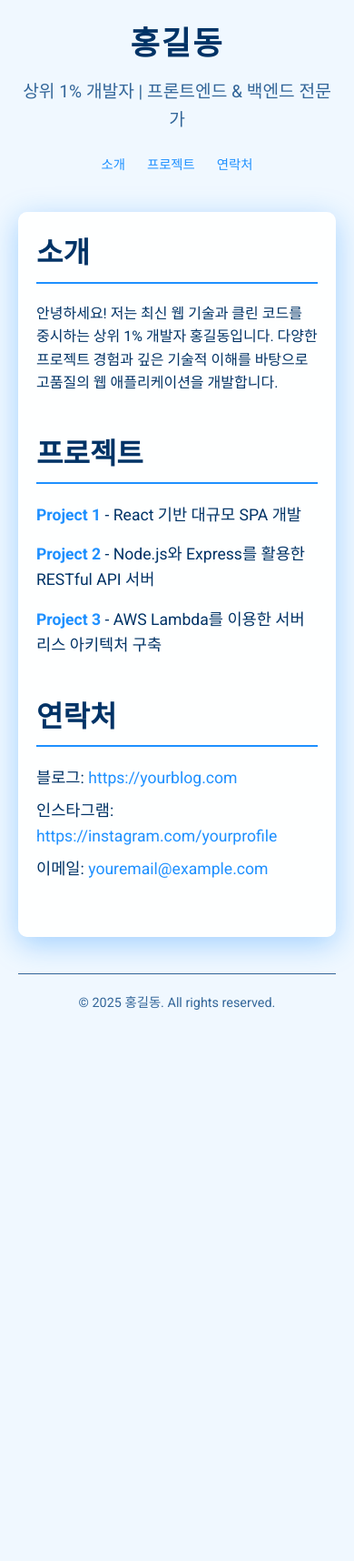
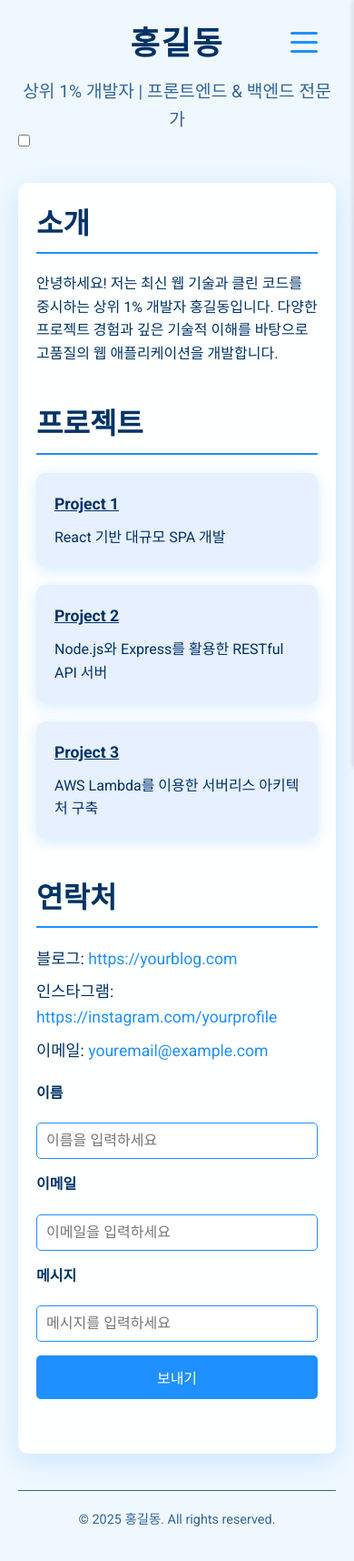
Before and after one commit to sufkdkes/12, a plain HTML site: page index.html in a window 390 px wide. Shown: the whole page at 91% size. Before the commit the page ends 1154 px from the top, so only its background shows below. Drawn offline with Linux system fonts and the light colour scheme.

Commit message:
Update index.html

```diff
--- a/index.html
+++ b/index.html
@@ -3,18 +3,14 @@
 <head>
   <meta charset="UTF-8" />
   <meta name="viewport" content="width=device-width, initial-scale=1.0" />
-  <title>상위 1% 개발자 포트폴리오</title>
+  <title>상위 1% 개발자 포트폴리오 - 반응형 UI 포함</title>
   <link href="https://fonts.googleapis.com/css2?family=Roboto:wght@400;700&display=swap" rel="stylesheet" />
   <style>
-    * {
-      margin: 0;
-      padding: 0;
-      box-sizing: border-box;
-    }
+    * { margin: 0; padding: 0; box-sizing: border-box; }
     body {
       font-family: 'Roboto', sans-serif;
-      background: #f0f8ff; /* AliceBlue 배경 */
-      color: #003366; /* Dark Blue 텍스트 */
+      background: #f0f8ff;
+      color: #003366;
       line-height: 1.6;
       min-height: 100vh;
       display: flex;
@@ -23,18 +19,17 @@
       padding: 20px;
     }
     a {
-      color: #1e90ff; /* DodgerBlue 링크 색상 */
+      color: #1e90ff;
       text-decoration: none;
-      transition: color 0.3s ease;
+      transition: color 0.3s;
     }
-    a:hover {
-      color: #104e8b; /* Darker Blue on hover */
-    }
+    a:hover { color: #104e8b; }
     header {
       width: 100%;
       max-width: 900px;
       text-align: center;
       margin-bottom: 40px;
+      position: relative;
     }
     header h1 {
       font-size: 3rem;
@@ -46,51 +41,165 @@
       font-size: 1.2rem;
       color: #336699;
     }
-    nav {
-      margin-top: 20px;
+    /* 반응형 네비게이션 */
+    .nav-toggle { display: none; }
+    .nav-toggle-label {
+      display: none;
+      position: absolute;
+      top: 25px;
+      right: 20px;
+      height: 30px;
+      width: 30px;
+      cursor: pointer;
+      z-index: 2;
     }
+    .nav-toggle-label span,
+    .nav-toggle-label span::before,
+    .nav-toggle-label span::after {
+      display: block;
+      background: #1e90ff;
+      height: 3px;
+      width: 30px;
+      border-radius: 3px;
+      position: relative;
+      transition: all 0.3s ease;
+    }
+    .nav-toggle-label span::before,
+    .nav-toggle-label span::after {
+      content: '';
+      position: absolute;
+    }
+    .nav-toggle-label span::before { top: -10px; }
+    .nav-toggle-label span::after { top: 10px; }
+    nav { position: relative; }
+    nav ul {
+      display: flex;
+      justify-content: center;
+      list-style: none;
+    }
+    nav li { margin: 0 15px; }
     nav a {
-      margin: 0 15px;
       font-weight: 500;
       font-size: 1rem;
+      padding: 6px 0;
+    }
+    @media (max-width: 768px) {
+      .nav-toggle { display: block; }
+      .nav-toggle-label { display: block; }
+      nav ul {
+        position: fixed;
+        top: 0; right: 0;
+        height: 100vh; width: 200px;
+        background: #f0f8ff;
+        flex-direction: column;
+        align-items: center;
+        justify-content: center;
+        transform: translateX(100%);
+        transition: transform 0.3s;
+        box-shadow: -2px 0 5px rgba(0,0,0,0.1);
+        z-index: 1;
+      }
+      .nav-toggle:checked + .nav-toggle-label span { background: transparent; }
+      .nav-toggle:checked + .nav-toggle-label span::before {
+        transform: rotate(45deg); top: 0;
+      }
+      .nav-toggle:checked + .nav-toggle-label span::after {
+        transform: rotate(-45deg); top: 0;
+      }
+      .nav-toggle:checked ~ nav ul { transform: translateX(0); }
+      nav li { margin: 20px 0; }
+      nav a { font-size: 1.2rem; }
     }
     main {
       width: 100%;
       max-width: 900px;
-      background: rgba(255, 255, 255, 0.9);
+      background: rgba(255,255,255,0.9);
       border-radius: 10px;
       padding: 30px;
-      box-shadow: 0 8px 32px 0 rgba(30, 144, 255, 0.37);
+      box-shadow: 0 8px 32px 0 rgba(30,144,255,0.18);
       backdrop-filter: blur(8px);
-      -webkit-backdrop-filter: blur(8px);
       margin-bottom: 40px;
       color: #003366;
     }
-    section {
-      margin-bottom: 40px;
-    }
+    section { margin-bottom: 40px; }
     section h2 {
       font-size: 2rem;
       margin-bottom: 20px;
       border-bottom: 2px solid #1e90ff;
       padding-bottom: 5px;
     }
+    /* 프로젝트 카드형 그리드 */
     .projects ul {
+      display: grid;
+      grid-template-columns: repeat(auto-fit, minmax(280px, 1fr));
+      gap: 20px;
+      padding: 0;
       list-style: none;
     }
     .projects li {
-      margin-bottom: 15px;
+      background: #e6f0ff;
+      border-radius: 10px;
+      padding: 20px;
+      box-shadow: 0 4px 15px rgba(30,144,255,0.18);
+      transition: transform 0.3s, box-shadow 0.3s;
+      display: flex;
+      flex-direction: column;
+      align-items: flex-start;
+    }
+    .projects li:hover {
+      transform: translateY(-5px) scale(1.03);
+      box-shadow: 0 8px 25px rgba(30,144,255,0.28);
+    }
+    .projects a {
+      color: #003366;
+      font-weight: 700;
+      text-decoration: underline;
+      margin-bottom: 10px;
       font-size: 1.1rem;
     }
-    .projects a {
-      font-weight: 700;
+    /* 연락처 섹션 */
+    .contact p { font-size: 1.1rem; margin: 8px 0; }
+    .contact a { color: #1e90ff; }
+    /* 연락처 폼 */
+    .contact form {
+      display: flex;
+      flex-direction: column;
+      gap: 15px;
+      max-width: 400px;
+      margin-top: 20px;
     }
-    .contact p {
-      font-size: 1.1rem;
-      margin: 8px 0;
+    .contact label {
+      font-weight: 600;
+      margin-bottom: 5px;
     }
-    .contact a {
-      color: #1e90ff;
+    .contact input {
+      padding: 10px;
+      border: 1px solid #1e90ff;
+      border-radius: 5px;
+      font-size: 1rem;
+      transition: border-color 0.3s;
+    }
+    .contact input:focus {
+      border-color: #104e8b;
+      outline: none;
+    }
+    .contact button {
+      background: #1e90ff;
+      color: white;
+      border: none;
+      padding: 12px;
+      border-radius: 5px;
+      font-size: 1rem;
+      cursor: pointer;
+      transition: background 0.3s;
+    }
+    .contact button:hover {
+      background: #104e8b;
+    }
+    @media (max-width: 600px) {
+      header h1 { font-size: 2.2rem; }
+      main { padding: 20px; }
+      .contact form { max-width: 100%; }
     }
     footer {
       width: 100%;
@@ -101,28 +210,22 @@
       color: #336699;
       font-size: 0.9rem;
     }
-    @media (max-width: 600px) {
-      header h1 {
-        font-size: 2.2rem;
-      }
-      main {
-        padding: 20px;
-      }
-      nav a {
-        margin: 0 10px;
-        font-size: 0.9rem;
-      }
-    }
   </style>
 </head>
 <body>
   <header>
     <h1>홍길동</h1>
     <p>상위 1% 개발자 | 프론트엔드 & 백엔드 전문가</p>
+    <input type="checkbox" id="nav-toggle" class="nav-toggle" />
+    <label for="nav-toggle" class="nav-toggle-label">
+      <span></span>
+    </label>
     <nav>
-      <a href="#about">소개</a>
-      <a href="#projects">프로젝트</a>
-      <a href="#contact">연락처</a>
+      <ul>
+        <li><a href="#about">소개</a></li>
+        <li><a href="#projects">프로젝트</a></li>
+        <li><a href="#contact">연락처</a></li>
+      </ul>
     </nav>
   </header>
   <main>
@@ -133,9 +236,18 @@
     <section id="projects" class="projects">
       <h2>프로젝트</h2>
       <ul>
-        <li><a href="https://github.com/username/project1" target="_blank" rel="noopener">Project 1</a> - React 기반 대규모 SPA 개발</li>
-        <li><a href="https://github.com/username/project2" target="_blank" rel="noopener">Project 2</a> - Node.js와 Express를 활용한 RESTful API 서버</li>
-        <li><a href="https://github.com/username/project3" target="_blank" rel="noopener">Project 3</a> - AWS Lambda를 이용한 서버리스 아키텍처 구축</li>
+        <li>
+          <a href="https://github.com/username/project1" target="_blank" rel="noopener">Project 1</a>
+          <span>React 기반 대규모 SPA 개발</span>
+        </li>
+        <li>
+          <a href="https://github.com/username/project2" target="_blank" rel="noopener">Project 2</a>
+          <span>Node.js와 Express를 활용한 RESTful API 서버</span>
+        </li>
+        <li>
+          <a href="https://github.com/username/project3" target="_blank" rel="noopener">Project 3</a>
+          <span>AWS Lambda를 이용한 서버리스 아키텍처 구축</span>
+        </li>
       </ul>
     </section>
     <section id="contact" class="contact">
@@ -143,6 +255,15 @@
       <p>블로그: <a href="https://yourblog.com" target="_blank" rel="noopener">https://yourblog.com</a></p>
       <p>인스타그램: <a href="https://instagram.com/yourprofile" target="_blank" rel="noopener">https://instagram.com/yourprofile</a></p>
       <p>이메일: <a href="mailto:youremail@example.com">youremail@example.com</a></p>
+      <form>
+        <label for="name">이름</label>
+        <input type="text" id="name" name="name" placeholder="이름을 입력하세요" />
+        <label for="email">이메일</label>
+        <input type="email" id="email" name="email" placeholder="이메일을 입력하세요" />
+        <label for="message">메시지</label>
+        <input type="text" id="message" name="message" placeholder="메시지를 입력하세요" />
+        <button type="submit">보내기</button>
+      </form>
     </section>
   </main>
   <footer>
```
